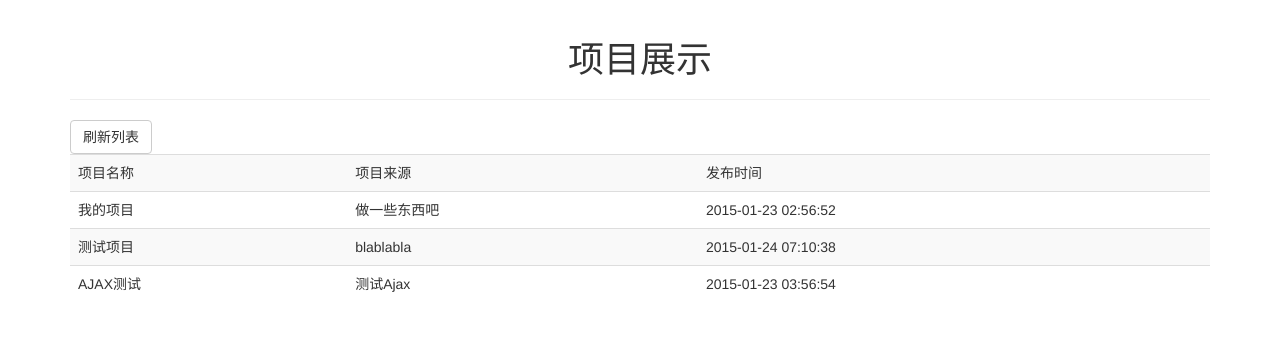
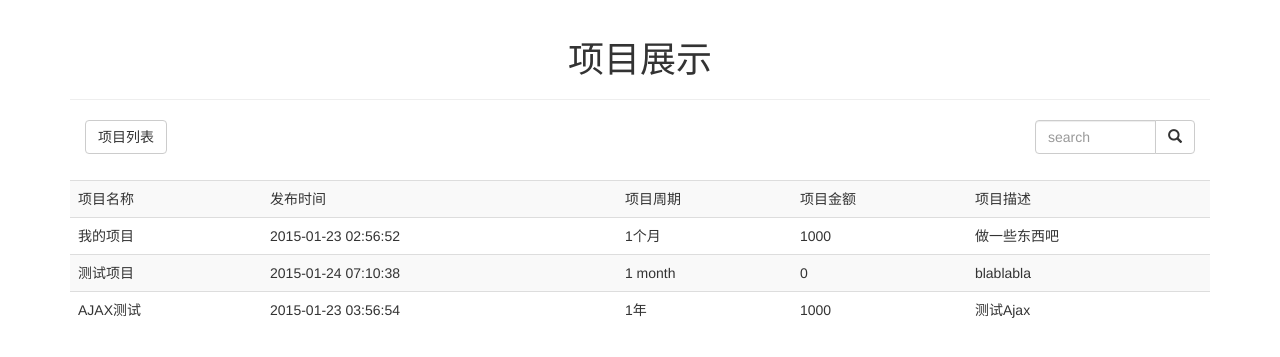
Before and after one commit to longjames/ProjectIssue, a CodeIgniter app: page / in a window 1280 px wide. Shown: the top 357 px of the page. Run offline with CodeIgniter, Linux system fonts and the light colour scheme.

Commit message:
展示部分

```diff
--- a/application/config/database.php
+++ b/application/config/database.php
@@ -48,7 +48,7 @@
 $active_group = 'default';
 $active_record = TRUE;
 
-$db['default']['hostname'] = 'localhost';
+$db['default']['hostname'] = '127.0.0.1';
 $db['default']['username'] = 'root';
 $db['default']['password'] = '123456';
 $db['default']['database'] = 'project_issue';
--- a/application/controllers/welcome.php
+++ b/application/controllers/welcome.php
@@ -18,7 +18,7 @@ class Welcome extends CI_Controller {
 	{
 		$this->load->model('project');
 		$res = $this->project->getAll();
-
+		$content = $this->input->post('content');
 		$projects = array();
 		foreach($res as $item)
 		{
--- a/application/views/user/list.php
+++ b/application/views/user/list.php
@@ -1,14 +1,18 @@
 <table class="table table-striped table-hover">
     <tr>
         <td>项目名称</td>
-        <td>项目来源</td>
         <td>发布时间</td>
+        <td>项目周期</td>
+        <td>项目金额</td>
+        <td>项目描述</td>
       </tr>
     <?php foreach($projects as $item):?>
       <tr>
         <td><?=$item->title?></td>
+        <td><?=$item->distime?></td>
+        <td><?=$item->period?></td>
+        <td><?=$item->money?></td>
         <td><?=$item->description?></td>
-        <td><?=$item->distime?></td>
       </tr>
     <?php endforeach; ?>
 </table>
--- a/application/views/user/main.php
+++ b/application/views/user/main.php
@@ -21,6 +21,17 @@
     	});
 
       $("#refresh_list").click();
+
+      $("#search_btn").click(function()
+      {
+        var data = {
+          content: $("#search_content").val(),
+        };
+        $.post("<?=site_url('welcome/search')?>", data, function(ret, status)
+        {
+          $("#msg").html(ret);
+        });
+      });
     });
     </script>
   </head>
@@ -29,9 +40,24 @@
       <div class="page-header">
         <h1 class="text-center">项目展示</h1>
       </div>
-    <a class="btn btn-default" id="refresh_list">刷新列表</a>
-	   <div id="msg">
-     </div>
+      <div>
+        <div class="col-sm-1">
+          <a class="btn btn-default" id="refresh_list">项目列表</a>
+        </div>
+        <div class="col-sm-2 col-sm-offset-9">
+          <div class="input-group">
+            <input type="text" class="form-control" id="search_content" placeholder="search">
+            <span class="input-group-btn">
+              <button class="btn btn-default" type="button" id="search_btn"><span class="glyphicon glyphicon-search"></span></button>
+            </span>
+          </div>
+        </div>
+        <br>
+        <br>
+        <br>
+      </div>
+  	  <div id="msg">
+      </div>
     </div>
   </body>
 </html>
```
